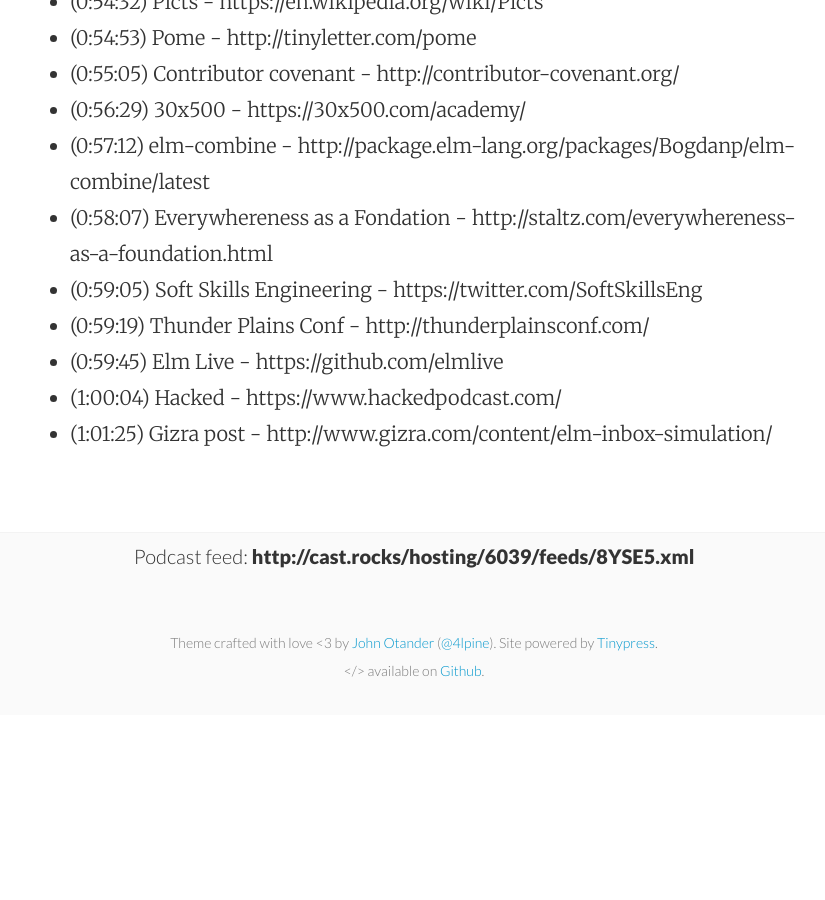
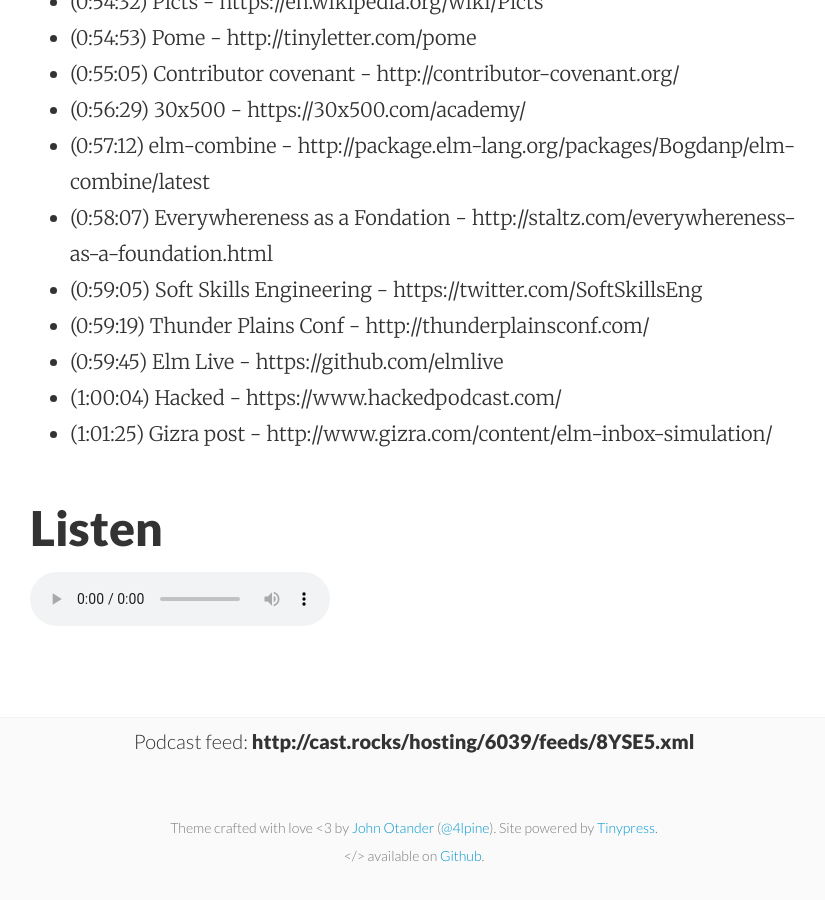
Before and after one commit to elmtown/elmtown.github.io, a Jekyll site: the page built from _posts/2016-10-07-updating-in-elm-town-episode-2.markdown, in a window 1280 px wide and 900 px high, scrolled down 1295 px. Shown: the whole window, without its empty margins (226-1051 px from the left). Built offline with Jekyll 4.4.1, drawn with Linux system fonts in a browser that asks for light colours; before the commit the page ends 2010 px from its top, so only the background shows below that.

Commit message:
Post update: # Updating in Elm Town (Episode 2)

```diff
--- a/_posts/2016-10-07-updating-in-elm-town-episode-2.markdown
+++ b/_posts/2016-10-07-updating-in-elm-town-episode-2.markdown
@@ -3,7 +3,6 @@
 title: # Updating in Elm Town (Episode 2)
 layout: post
 ---
-
 Discussion about the writing and simplification of update functions
 
 ## Sponsors
@@ -32,3 +31,12 @@
 - (0:59:45) Elm Live - https://github.com/elmlive
 - (1:00:04) Hacked - https://www.hackedpodcast.com/
 - (1:01:25) Gizra post - http://www.gizra.com/content/elm-inbox-simulation/
+
+
+## Listen
+
+<p>
+<audio controls>
+    <source src="http://cast.rocks/hosting/6039/Updating-In-Elm-Town-Ep-2.mp3" type="audio/mpeg">
+</audio>
+</p>
```
